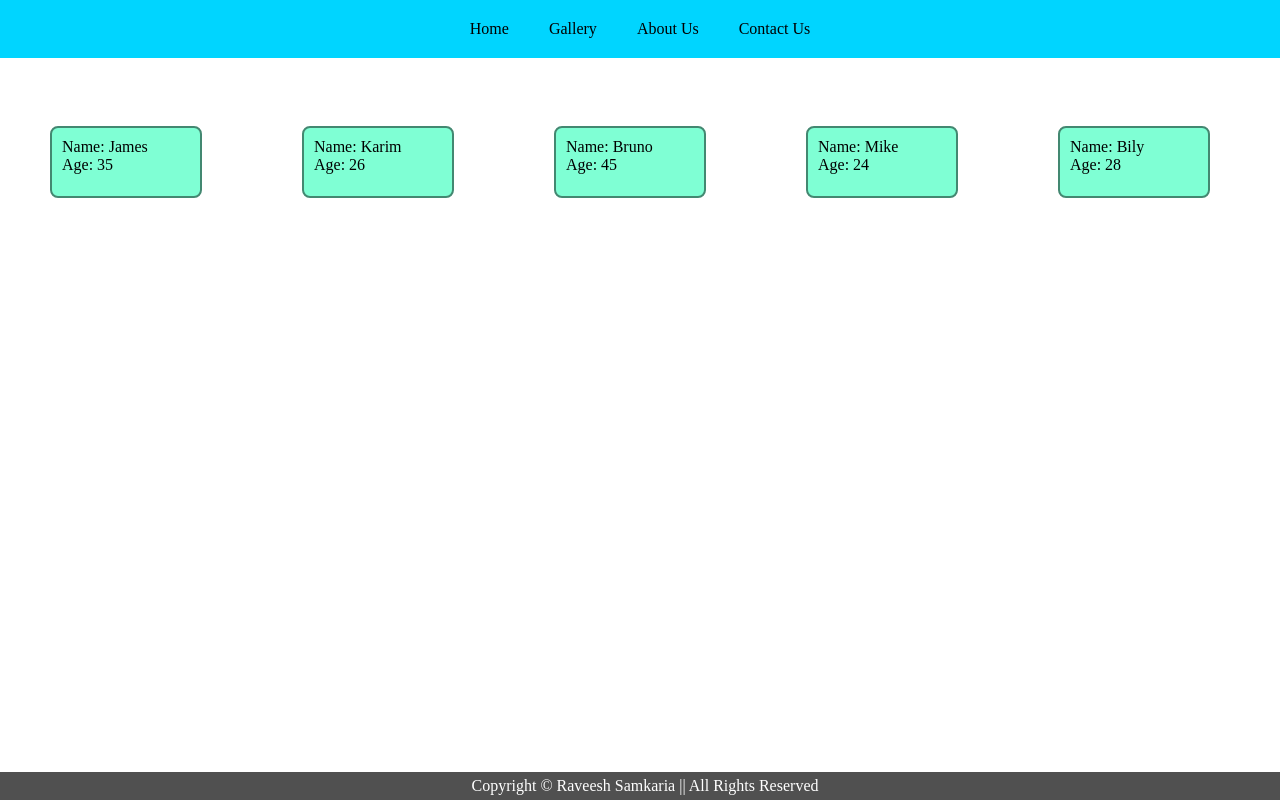
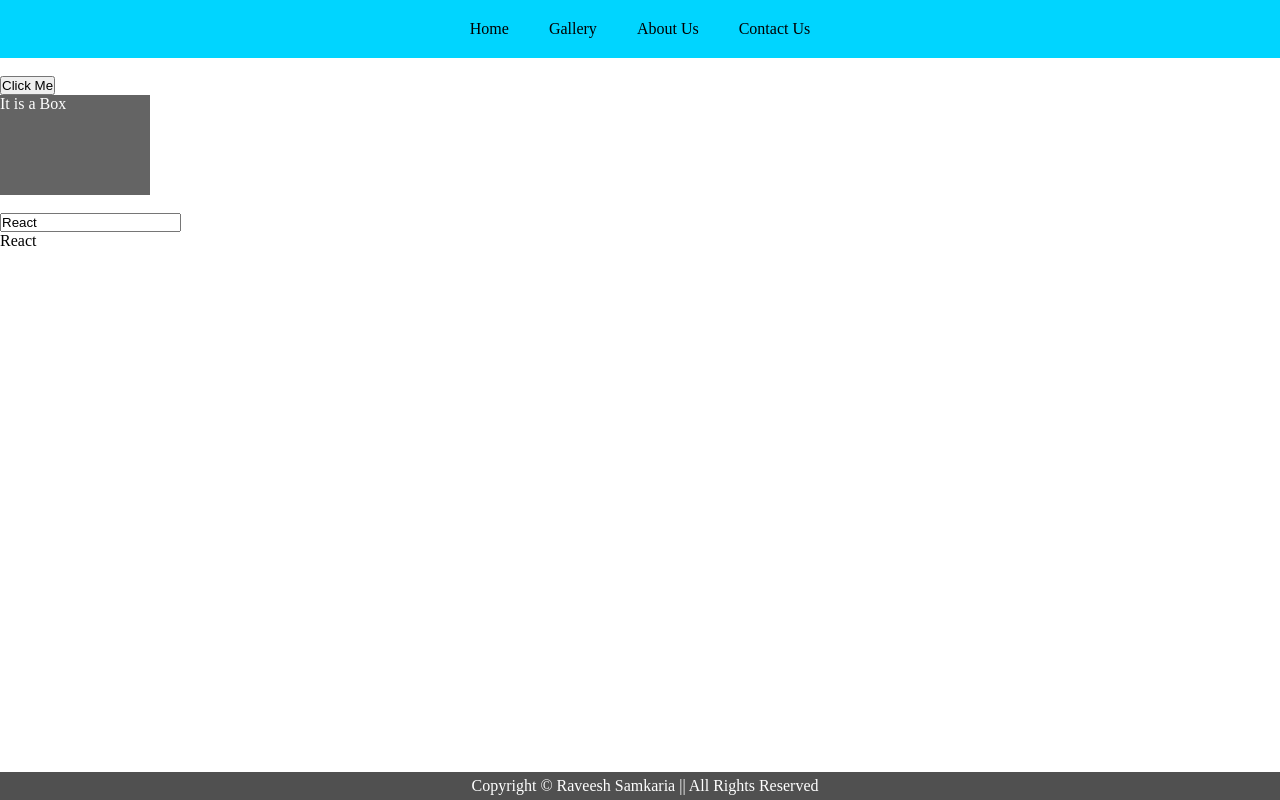
Before and after one commit to RaveeshSam/React, a React (Vite) app in the folder vite-app/: page / in a window 1280 px wide. Built offline with nearby package versions, Linux system fonts and the light colour scheme.

Commit message:
Added: Event Handling

```diff
--- a/vite-app/src/App.jsx
+++ b/vite-app/src/App.jsx
@@ -8,19 +8,39 @@ import User from "./components/User";
 import Api from "./components/Api";
 
 function App() {
-  const users = [
-    { id:0, name:"James", age:35, },
-    { id:1, name:"Karim", age:26, },
-    { id:2, name:"Bruno", age:45, },
-    { id:3, name:"Mike", age:24, },
-    { id:4, name:"Bily", age:28, },
-  ];
+  // const users = [
+  //   { id:0, name:"James", age:35, },
+  //   { id:1, name:"Karim", age:26, },
+  //   { id:2, name:"Bruno", age:45, },
+  //   { id:3, name:"Mike", age:24, },
+  //   { id:4, name:"Bily", age:28, },
+  // ];
 
-const [state, setState] = useState(true)
+// const [state, setState] = useState(true)
+
+const handleClick = () => {
+  alert("Button is Clicked")
+}
+
+const handleMouseOver = () => {
+  alert("Mouse on Box")
+}
+
+const [name, setName] = useState("React")
+
+const handleChange = (e) => {
+  setName(e.target.value)
+}
 
   return (
     <>
       <Navbar /> <br />
+      <button onClick={handleClick}>Click Me</button> <br/>
+      <div className="box" onMouseOver={handleMouseOver}>
+        It is a Box
+      </div> <br />
+      <input type="text" value={name} onChange={handleChange} />
+      <p>{name}</p>
       {/* <Counter /> <br /> */}
       {/* {state && <Count />}
       <button onClick={() => setState(!state)}>Toggle</button> <br />
@@ -31,7 +51,7 @@ const [state, setState] = useState(true)
         <Card title="Card3" price="$ 789" />
       </div> <br /> */}
       {/* <Api /> <br /> */}
-      <User users={users} /> <br />
+      {/* <User users={users} /> <br /> */}
       <Footer />
     </>
   )
--- a/vite-app/src/index.css
+++ b/vite-app/src/index.css
@@ -6,3 +6,10 @@
 .cards {
     display: flex;
 }
+
+.box {
+    height: 100px;
+    width: 150px;
+    background-color: rgb(100, 100, 100);
+    color: white;
+}
```
